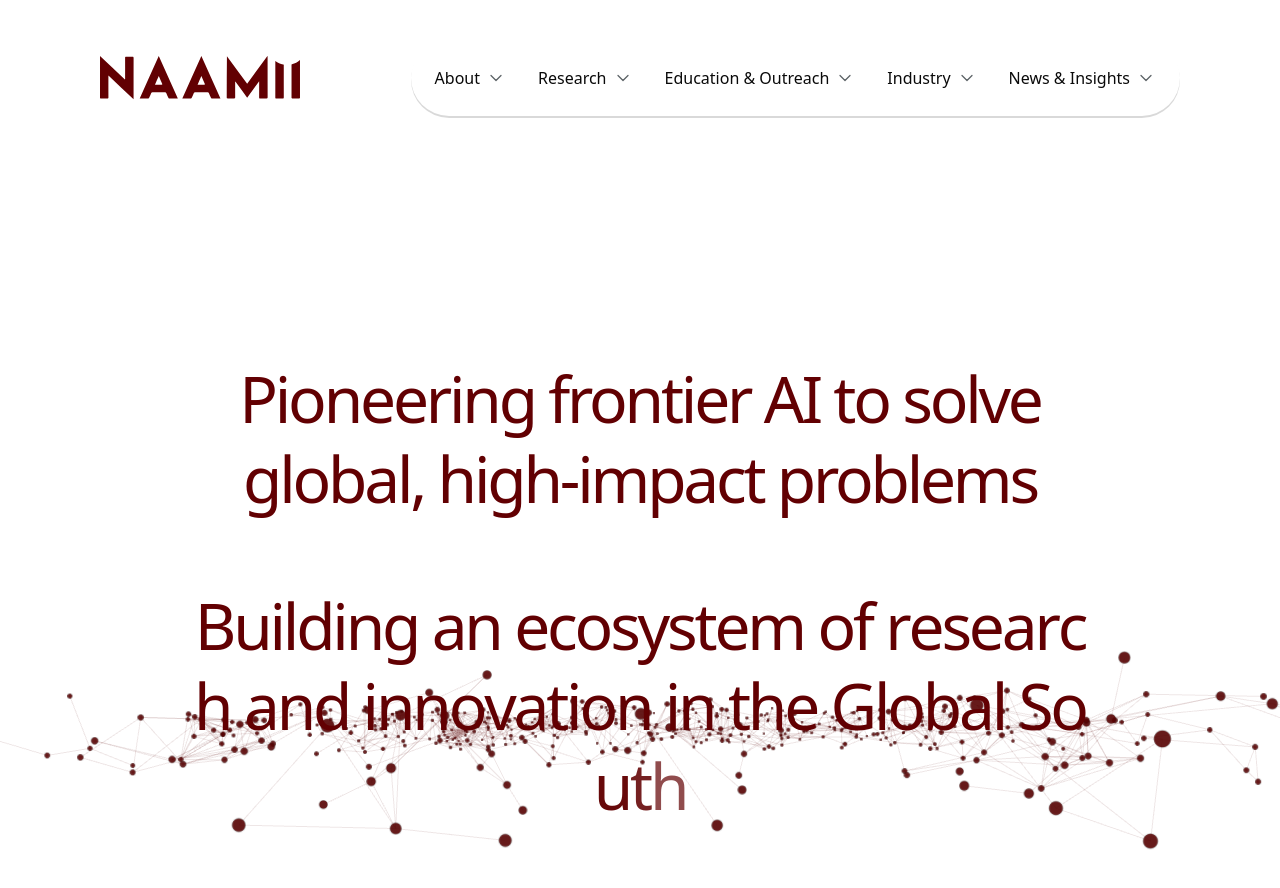
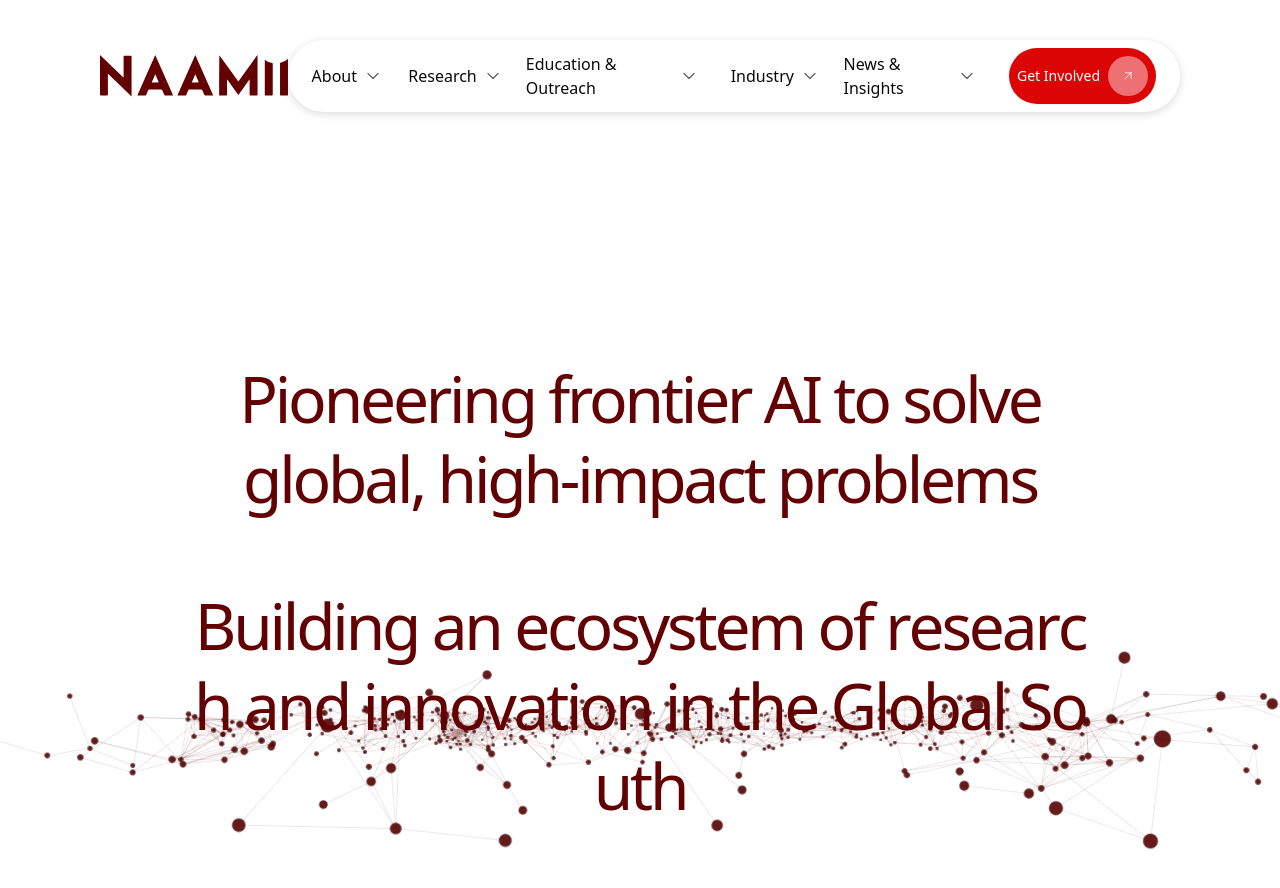
Before and after one commit to subikcnc/super-octo-guacamole, a Next.js app: page / in a window 1280 px wide. Shown: the top 888 px of the page. Built offline with nearby package versions, Linux system fonts and the light colour scheme.

Commit message:
text stagger animation in plexus

```diff
--- a/src/app/globals.css
+++ b/src/app/globals.css
@@ -2,11 +2,6 @@
 @import 'tw-animate-css';
 
 @custom-variant dark (&:is(.dark *));
-
-@theme {
-  --primary: oklch(0.3118 0.1276 28.34);
-  --shadow-nav: 0 2px 0 0 rgba(0, 0, 0, 0.15);
-}
 
 @theme inline {
   --color-background: var(--background);
@@ -56,10 +51,11 @@
   --card-foreground: oklch(0.145 0 0);
   --popover: oklch(1 0 0);
   --popover-foreground: oklch(0.145 0 0);
-  --primary: oklch(0.3118 0.1276 28.34);
+  --primary-900: oklch(0.3118 0.1276 28.34);
+  --primary-700: oklch(0.561 0.2284 29.06);
   --primary-foreground: oklch(0.985 0 0);
   --secondary: oklch(0.97 0 0);
-  --secondary-foreground: oklch(0.205 0 0);
+  --secondary-foreground: oklch(1 0 0);
   --muted: oklch(0.97 0 0);
   --muted-foreground: oklch(0.556 0 0);
   --accent: oklch(0.97 0 0);
@@ -81,6 +77,7 @@
   --sidebar-accent-foreground: oklch(0.205 0 0);
   --sidebar-border: oklch(0.922 0 0);
   --sidebar-ring: oklch(0.708 0 0);
+  --shadow-nav: 0 2px 0 0 rgba(0, 0, 0, 0.15);
 }
 
 .dark {
@@ -117,6 +114,13 @@
   --sidebar-ring: oklch(0.556 0 0);
 }
 
+@theme {
+  --color-primary-900: oklch(0.3118 0.1276 28.34);
+  --color-primary-700: oklch(0.561 0.2284 29.06);
+  --color-primary-500: oklch(0.697 0.157 20.58);
+  --shadow-nav: 0 2px 0 0 rgba(0, 0, 0, 0.15);
+}
+
 @layer base {
   * {
     @apply border-border outline-ring/50;
--- a/src/components/navigation/RightNavbar.tsx
+++ b/src/components/navigation/RightNavbar.tsx
@@ -2,11 +2,15 @@ import Image from 'next/image';
 import Link from 'next/link';
 import React from 'react';
 
+import { Button } from '@/components/ui/button';
 import { navbarLinks } from '@/constants';
 
 const RightNavbar = () => {
   return (
-    <div className="flex items-center gap-8 rounded-full bg-white px-6 py-[26px] shadow-(--shadow-nav)">
+    <div
+      className="flex items-center gap-8 rounded-full bg-white px-6 py-2"
+      style={{ boxShadow: '0 2px 8px 0 rgba(0,0,0,0.15)' }}
+    >
       {navbarLinks.map((item) => (
         <Link
           key={item.route}
@@ -22,6 +26,24 @@ const RightNavbar = () => {
           />
         </Link>
       ))}
+      <Button
+        className="flex rounded-full px-2"
+        size="lg"
+        variant="secondary"
+        asChild
+      >
+        <span className="flex">
+          <Link href="/">Get Involved</Link>
+          <span className="bg-primary-500 inline-flex size-10 items-center justify-center rounded-full">
+            <Image
+              src="/icons/arrow-up.svg"
+              height={16}
+              width={16}
+              alt="icon arrow up"
+            />
+          </span>
+        </span>
+      </Button>
     </div>
   );
 };
--- a/src/components/plexusTest/PlexusComponent.tsx
+++ b/src/components/plexusTest/PlexusComponent.tsx
@@ -22,7 +22,7 @@ const PlexusSphere = ({ scrollProgress }: Props) => {
   // --- CONFIGURATION ---
   const PARTICLE_COUNT = 500;
   const PLEXUS_THRESHOLD = 0.5;
-  const SPHERE_RADIUS = 2.5;
+  const SPHERE_RADIUS = 2.7;
   // NEW: Define a darker color for contrast on the white background
   const PARTICLE_COLOR = 'rgb(98,0,2)';
   const PARTICLE_OPACITY = 0.9;
--- a/src/components/shared/StaggerText.tsx
+++ b/src/components/shared/StaggerText.tsx
@@ -21,17 +21,17 @@ const StaggerText = ({
     if (!textRef.current) return;
 
     const chars = textRef.current.querySelectorAll('.char');
-    if (scrollProgress && scrollProgress >= 0.7 && !hasAnimatedRef.current) {
+    if (scrollProgress && scrollProgress >= 0.85 && !hasAnimatedRef.current) {
       gsap.to(chars, {
         opacity: 1,
-        stagger: 0.05,
+        stagger: 0.03,
         ease: 'power2.out',
-        duration: 0.3,
+        duration: 0.1,
       });
       hasAnimatedRef.current = true;
     } else if (
       scrollProgress &&
-      scrollProgress < 0.7 &&
+      scrollProgress < 0.85 &&
       hasAnimatedRef.current
     ) {
       gsap.to(chars, {
@@ -39,7 +39,7 @@ const StaggerText = ({
         y: 10,
         stagger: 0.03,
         ease: 'power2.in',
-        duration: 0.3,
+        duration: 0.1,
       });
       hasAnimatedRef.current = false;
     }
--- a/src/components/ui/button.tsx
+++ b/src/components/ui/button.tsx
@@ -1,8 +1,8 @@
-import { Slot } from "@radix-ui/react-slot";
-import { cva, type VariantProps } from "class-variance-authority";
-import * as React from "react";
+import { Slot } from '@radix-ui/react-slot';
+import { cva, type VariantProps } from 'class-variance-authority';
+import * as React from 'react';
 
-import { cn } from "@/lib/utils";
+import { cn } from '@/lib/utils';
 
 const buttonVariants = cva(
   "inline-flex items-center justify-center gap-2 whitespace-nowrap rounded-md text-sm font-medium transition-all disabled:pointer-events-none disabled:opacity-50 [&_svg]:pointer-events-none [&_svg:not([class*='size-'])]:size-4 shrink-0 [&_svg]:shrink-0 outline-none focus-visible:border-ring focus-visible:ring-ring/50 focus-visible:ring-[3px] aria-invalid:ring-destructive/20 dark:aria-invalid:ring-destructive/40 aria-invalid:border-destructive",
@@ -10,29 +10,29 @@ const buttonVariants = cva(
     variants: {
       variant: {
         default:
-          "bg-primary text-primary-foreground shadow-xs hover:bg-primary/90",
+          'bg-primary text-primary-foreground shadow-xs hover:bg-primary/90 rounded-full',
         destructive:
-          "bg-destructive text-white shadow-xs hover:bg-destructive/90 focus-visible:ring-destructive/20 dark:focus-visible:ring-destructive/40 dark:bg-destructive/60",
+          'bg-destructive text-white shadow-xs hover:bg-destructive/90 focus-visible:ring-destructive/20 dark:focus-visible:ring-destructive/40 dark:bg-destructive/60',
         outline:
-          "border bg-background shadow-xs hover:bg-accent hover:text-accent-foreground dark:bg-input/30 dark:border-input dark:hover:bg-input/50",
+          'border bg-background shadow-xs hover:bg-accent hover:text-accent-foreground dark:bg-input/30 dark:border-input dark:hover:bg-input/50',
         secondary:
-          "bg-secondary text-secondary-foreground shadow-xs hover:bg-secondary/80",
+          'bg-primary-700 text-secondary-foreground shadow-xs hover:bg-secondary/80',
         ghost:
-          "hover:bg-accent hover:text-accent-foreground dark:hover:bg-accent/50",
-        link: "text-primary underline-offset-4 hover:underline",
+          'hover:bg-accent hover:text-accent-foreground dark:hover:bg-accent/50',
+        link: 'text-primary underline-offset-4 hover:underline',
       },
       size: {
-        default: "h-9 px-4 py-2 has-[>svg]:px-3",
-        sm: "h-8 rounded-md gap-1.5 px-3 has-[>svg]:px-2.5",
-        lg: "h-10 rounded-md px-6 has-[>svg]:px-4",
-        icon: "size-9",
+        default: 'h-9 px-4 py-2 has-[>svg]:px-3',
+        sm: 'h-8 rounded-md gap-1.5 px-3 has-[>svg]:px-2.5',
+        lg: 'h-[56px] rounded-md px-6 has-[>svg]:px-4',
+        icon: 'size-9',
       },
     },
     defaultVariants: {
-      variant: "default",
-      size: "default",
+      variant: 'default',
+      size: 'default',
     },
-  },
+  }
 );
 
 function Button({
@@ -41,11 +41,11 @@ function Button({
   size,
   asChild = false,
   ...props
-}: React.ComponentProps<"button"> &
+}: React.ComponentProps<'button'> &
   VariantProps<typeof buttonVariants> & {
     asChild?: boolean;
   }) {
-  const Comp = asChild ? Slot : "button";
+  const Comp = asChild ? Slot : 'button';
 
   return (
     <Comp
--- a/src/sections/section1.tsx
+++ b/src/sections/section1.tsx
@@ -3,7 +3,7 @@ import React from 'react';
 const Section1 = () => {
   return (
     <div className="relative z-1 flex h-[calc(100vh-78px)] w-full items-center justify-center">
-      <h3 className="h3_medium_64 text-primary mb-[156px] w-[936px] text-center">
+      <h3 className="h3_medium_64 text-primary-900 mb-[156px] w-[936px] text-center">
         Pioneering frontier AI to solve global, high-impact problems
       </h3>
     </div>
--- a/src/sections/section2.tsx
+++ b/src/sections/section2.tsx
@@ -17,7 +17,7 @@ const Section2 = () => {
       start: 'top top',
       end: '+=200%', // Pin for 100vh
       pinSpacing: true,
-      scrub: 2,
+      scrub: 1.5,
       onUpdate: (self) => {
         setScrollProgress(self.progress);
       },
@@ -28,7 +28,7 @@ const Section2 = () => {
       {/* Text Animation using GSAP */}
       <StaggerText
         text="Building an ecosystem of research and innovation in the Global South"
-        otherClasses="h3_medium_64 inline-block w-[920px] overflow-hidden text-center text-primary absolute z-1"
+        otherClasses="h3_medium_64 inline-block w-[920px] overflow-hidden text-center text-primary-900 absolute z-1"
         scrollProgress={scrollProgress}
       />
 
```
Also changed, not shown: public/icons/arrow-up.svg (added).
